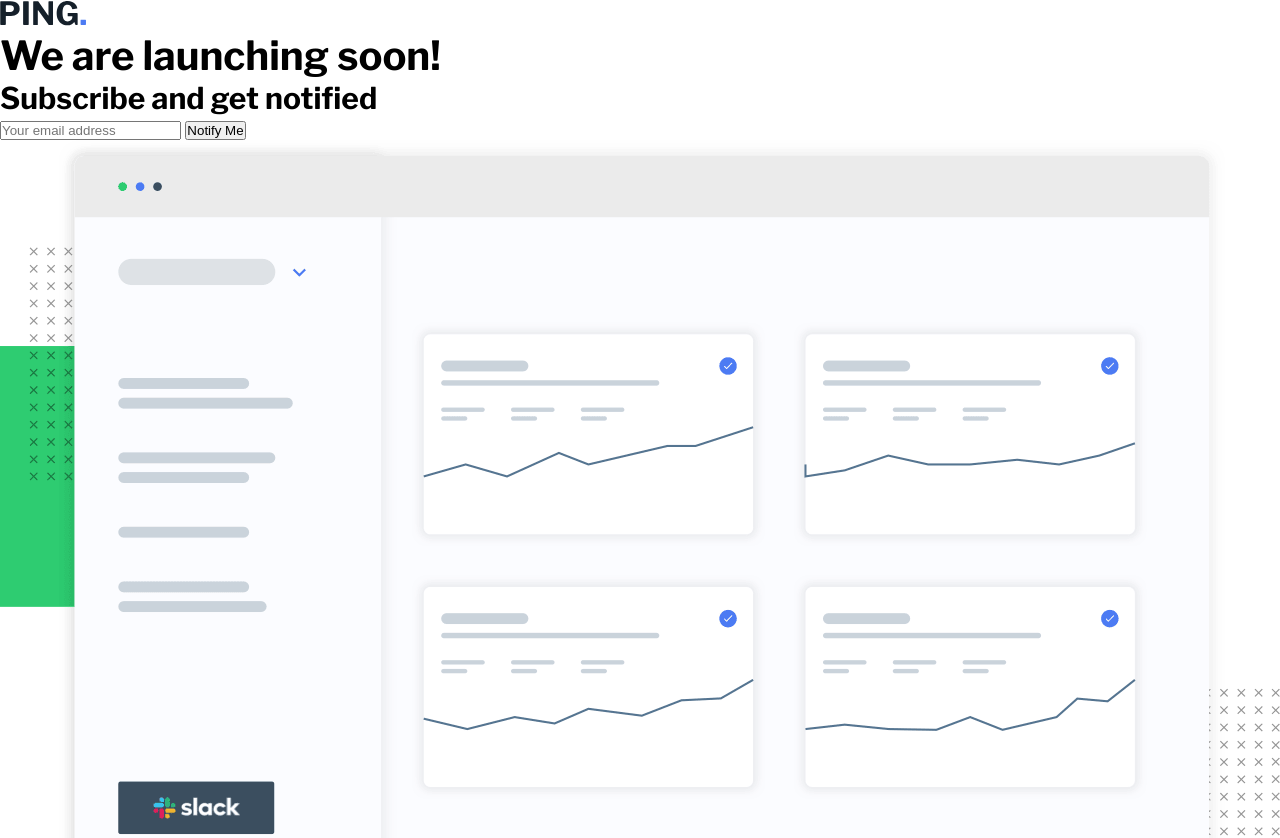
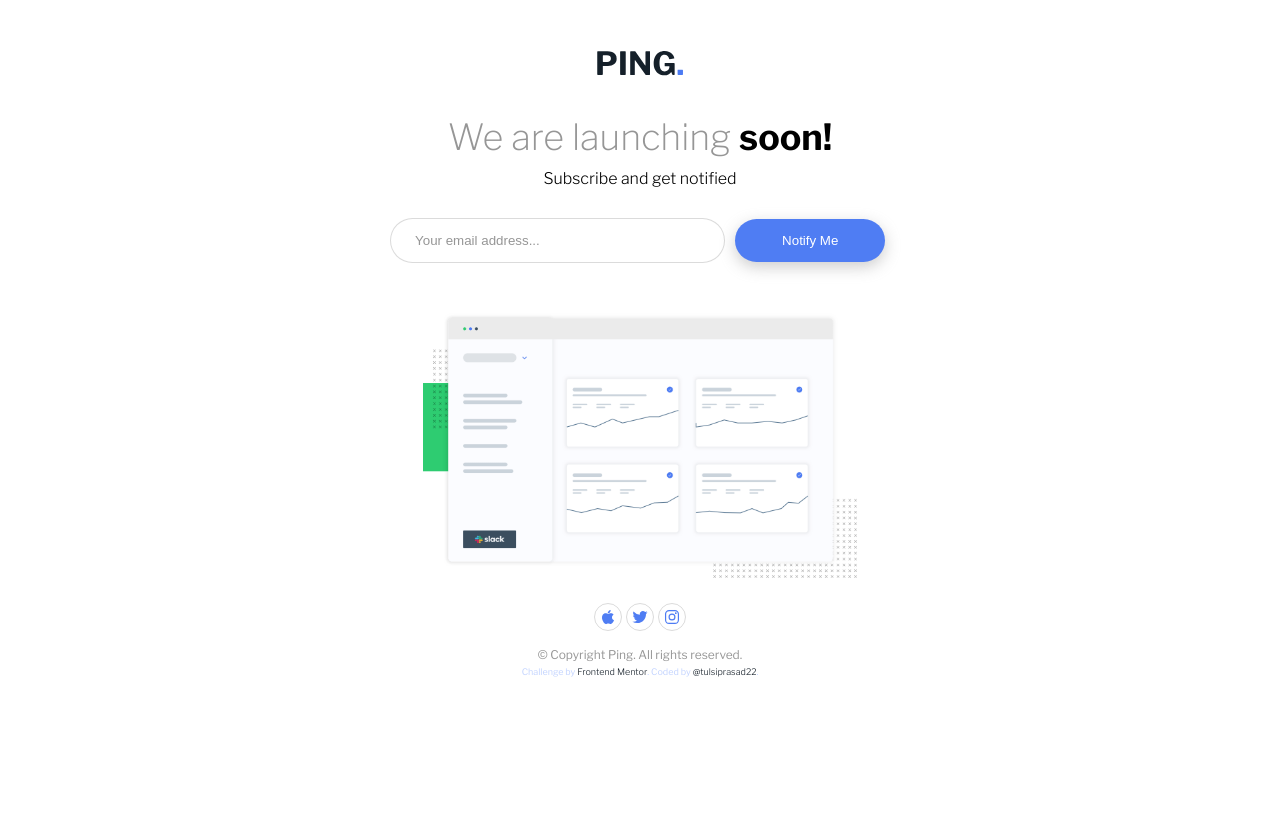
Before and after one commit to heytulsiprasad/ping-coming-fem, a website: page index.html in a window 1280 px wide. Shown: the top 838 px of the page. After the commit the page ends 800 px from the top, so only its background shows below. Drawn offline with nearby package versions, Linux system fonts and the light colour scheme.

Commit message:
:computer: build desktop first site

```diff
--- a/index.html
+++ b/index.html
@@ -6,7 +6,8 @@
   <meta name="viewport" content="width=device-width, initial-scale=1.0">
   <!-- displays site properly based on user's device -->
 
-  <link href="https://fonts.googleapis.com/css2?family=Libre+Franklin:wght@300;600;700&display=swap" rel="stylesheet">
+  <link href="https://fonts.googleapis.com/css2?family=Libre+Franklin:wght@100;200;300;400;600;700&display=swap"
+    rel="stylesheet">
   <link rel="icon" type="image/png" sizes="32x32" href="./images/favicon-32x32.png">
   <link rel="stylesheet" href="css/style.css">
 
@@ -14,13 +15,7 @@
 
   <!-- Feel free to remove these styles or customise in your own stylesheet 👍 -->
   <!-- <style>
-    .attribution {
-      font-size: 11px;
-      text-align: center;
-    }
 
-    .attribution a {
-      color: hsl(228, 45%, 44%);
     }
   </style> -->
 </head>
@@ -29,37 +24,43 @@
 
   <div class="container">
     <div class="spacer spacer-1"></div>
-    <div class="content">
+    <main class="content">
       <div class="logo-box">
-        <img src="images/logo.svg" alt="logo-main">
+        <img src="images/logo.svg" class="logo-box--content" alt="logo-main">
       </div>
       <header class="heading">
-        <h1 class="heading__primary">We are launching soon!</h1>
+        <h1 class="heading__primary">We are launching <span>soon!</span></h1>
         <h2 class="heading__secondary">Subscribe and get notified</h2>
-        <div class="heading__cta">
-          <input type="text" class="heading__cta-input" placeholder="Your email address" />
-          <button class="heading__cta-button">Notify Me</button>
-        </div>
+        <form class="heading__cta">
+          <input type="email" class="heading__cta-input" placeholder="Your email address..." />
+          <button type="submit" class="heading__cta-button">Notify Me</button>
+          <p class="required">Please provide a valid email address</p>
+        </form>
       </header>
       <div class="cover">
-        <img src="images/illustration-dashboard.png" alt="cover-illustration" />
+        <img src="images/illustration-dashboard.png" class="cover-image" alt="cover-illustration" />
       </div>
       <footer class="footer">
-        <div class="footer__icons"></div>
+        <div class="footer__icons">
+          <ion-icon class="footer__icons-item" name="logo-apple"></ion-icon>
+          <ion-icon class="footer__icons-item" name="logo-twitter"></ion-icon>
+          <ion-icon class="footer__icons-item" name="logo-instagram"></ion-icon>
+        </div>
         <div class="footer__info"> &copy; Copyright Ping. All rights reserved.</div>
+        <div class="footer__credits">
+          <p class="footer__credits-attr">
+            Challenge by <a href="https://www.frontendmentor.io?ref=challenge" target="_blank">Frontend Mentor</a>.
+            Coded by <a href="https://twitter.com/tulsiprasad22" target="_blank">@tulsiprasad22</a>.
+          </p>
+        </div>
       </footer>
-    </div>
+    </main>
     <div class="spacer spacer-2">
 
     </div>
   </div>
 
-  <!-- <footer>
-    <p class="attribution">
-      Challenge by <a href="https://www.frontendmentor.io?ref=challenge" target="_blank">Frontend Mentor</a>.
-      Coded by <a href="#">Your Name Here</a>.
-    </p>
-  </footer> -->
+  <script src="https://unpkg.com/ionicons@5.0.0/dist/ionicons.js"></script>
 </body>
 
 </html>
--- a/sass/abstracts/_variables.scss
+++ b/sass/abstracts/_variables.scss
@@ -4,4 +4,6 @@
     --color-secondary-light-red: hsl(354, 100%, 66%);
     --color-neutral-gray: hsl(0, 0%, 59%);
     --color-neutral-dark-blue: hsl(209, 33%, 12%);
+
+    --color-custom-input: hsla(0, 0%, 59%, 0.336);
 }
--- a/sass/components/_components.scss
+++ b/sass/components/_components.scss
@@ -0,0 +1,152 @@
+.logo-box {
+    margin-bottom: 1rem;
+}
+
+.heading {
+    display: flex;
+    flex-direction: column;
+
+    &__primary {
+        font-weight: 200;
+        margin-top: .7rem;
+        font-size: 1.8rem;
+        color: var(--color-neutral-gray);
+
+        span {
+            font-weight: 700;
+            color: #000;
+        }
+    }
+
+    &__secondary {
+        margin-top: .5rem;
+        margin-bottom: 1.5rem;
+        text-align: center;
+        font-size: .8rem;
+        font-weight: 300;
+    }
+
+    &__cta {
+        width: 130%;
+        align-self: center;
+        position: relative;
+
+        &-input {
+            outline: none;
+            padding: .7rem 1.2rem;
+            width: 67%;
+            border: 1px solid var(--color-custom-input);
+            border-radius: 10rem;
+            font-weight: 100;
+
+            &::placeholder {
+                color: var(--color-neutral-gray);
+            }
+
+            &:invalid {
+                border: 1px solid var(--color-secondary-light-red);
+            }
+
+            &:valid~.required {
+                opacity: 0;
+                visibility: hidden;
+                transform: translateY(-.5rem);
+            }
+        }
+
+        &-button {
+            width: 30%;
+            margin-left: .3rem;
+            padding: .7rem 1.2rem;
+            border-radius: 10rem;
+            outline: none;
+            border: none;
+            color: #fff;
+            background-color: var(--color-primary-blue);
+            cursor: pointer;
+            box-shadow: 0 5px 15px 0px #96969678;
+            transition: all .3s linear;
+
+            &:hover {
+                background-color: var(--color-secondary-pale-blue);
+            }
+
+            &:active {
+                transform: scale(.985) translateY(1px);
+            }
+        }
+    }
+}
+
+.cover {
+    margin-top: 2.5rem;
+    text-align: center;
+
+    &-image {
+        width: 55%;
+        background-position: center;
+        background-size: cover;
+    }
+}
+
+.footer {
+    display: flex;
+    flex-direction: column;
+    align-items: center;
+    margin-top: 1rem;
+
+    &__icons {
+        display: flex;
+        width: 42%;
+        justify-content: space-evenly;
+        margin-bottom: .8rem;
+
+        &-item {
+            width: .8rem;
+            height: .8rem;
+            border: 1px solid rgba(128, 128, 128, 0.288);
+            padding: 5px;
+            border-radius: 50%;
+            color: var(--color-primary-blue);
+
+            &:hover {
+                cursor: pointer;
+                background-color: var(--color-primary-blue);
+                color: #fff;
+                box-shadow: 0px 1px 10px 0px #0000006e;
+            }
+        }
+    }
+
+    &__info {
+        color: var(--color-neutral-gray);
+        font-size: .6rem;
+    }
+
+    &__credits {
+        line-height: 1rem;
+
+        &-attr {
+            font-size: .45rem;
+            color: var(--color-secondary-pale-blue);
+
+            a {
+                font-weight: 300;
+                text-decoration: none;
+                color: var(--color-neutral-dark-blue);
+            }
+        }
+
+    }
+}
+
+.required {
+    position: absolute;
+    font-size: .55rem;
+    font-style: italic;
+    left: 25px;
+    bottom: -20px;
+    color: var(--color-secondary-light-red);
+    font-weight: 600;
+    transition: all .2s;
+}
--- a/sass/layouts/_layouts.scss
+++ b/sass/layouts/_layouts.scss
@@ -0,0 +1,17 @@
+.container {
+    display: flex;
+    height: 100vh;
+}
+
+.spacer {
+    flex-basis: 20rem;
+}
+
+.content {
+    display: flex;
+    flex-direction: column;
+    align-items: center;
+
+    margin-top: 2.5rem;
+    margin-bottom: 2rem;
+}
```
Also changed, not shown: css/style.css.
